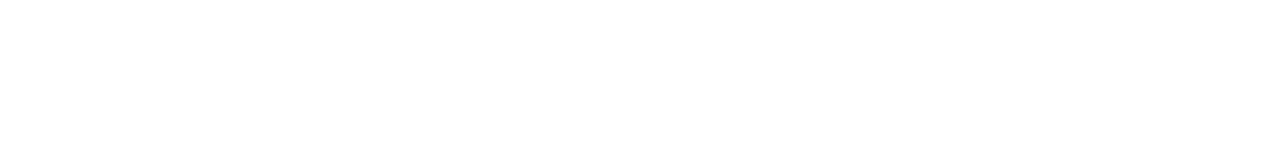
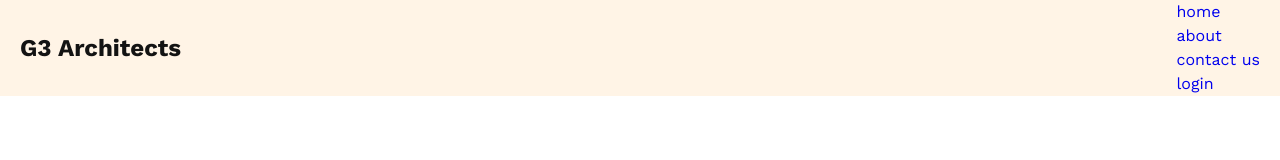
Before and after one commit to saifur-dev101/architects-main, a plain HTML site: page index.html in a window 1280 px wide. Drawn offline with nearby package versions, Linux system fonts and the light colour scheme.

Commit message:
Header section initialized

```diff
--- a/index.html
+++ b/index.html
@@ -18,7 +18,35 @@
   </head>
   <body>
     <!-- -- -=-=-=-=-= Header Section =-=-=-=-=- -- -->
-    <header class="header" id="header"></header>
+    <header class="header" id="header">
+      <div class="container">
+        <!-- -=-= Nav Bar =-=- -->
+        <nav class="nav">
+          <div class="menu">
+            <a href="./index.html" class="header-logo">
+              <h1 class="header-logo_text">G3 Architects</h1>
+            </a>
+
+            <div class="menu-bar" id="menu-bar">
+              <ul class="menu-list">
+                <li class="menu-items">
+                  <a href="./index.html" class="menu-link">home</a>
+                </li>
+                <li class="menu-items">
+                  <a href="#" class="menu-link">about</a>
+                </li>
+                <li class="menu-items">
+                  <a href="#" class="menu-link">contact us</a>
+                </li>
+                <li class="menu-items">
+                  <a href="#" class="menu-link">login</a>
+                </li>
+              </ul>
+            </div>
+          </div>
+        </nav>
+      </div>
+    </header>
 
     <!-- -- -=-=-=-=-= Main Section =-=-=-=-=- -- -->
     <main class="main" id="main"></main>
--- a/styles/styles.css
+++ b/styles/styles.css
@@ -116,8 +116,20 @@ span {
   display: block;
 }
 
-div,
-section {
-  max-width: 100%;
-  height: auto;
+/* -- -=-=-=-=-= Default Css Set =-=-=-=-=- -- */
+.container {
+  max-width: 1480px; /* Due to 20px padding on both sides. */
+  margin: 0 auto;
+  padding-inline: 1.25em;
 }
+
+/* -- -=-=-=-=-= Header Css Style =-=-=-=-=- -- */
+.header {
+  background-color: var(--banner-bg-clr);
+}
+
+.menu {
+  display: flex;
+  align-items: center;
+  justify-content: space-between;
+}
```
